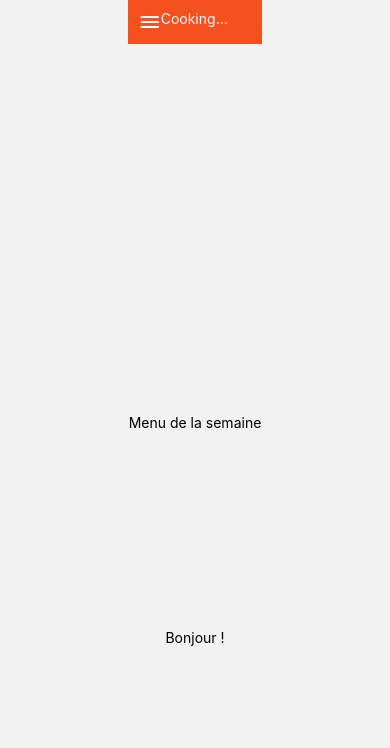
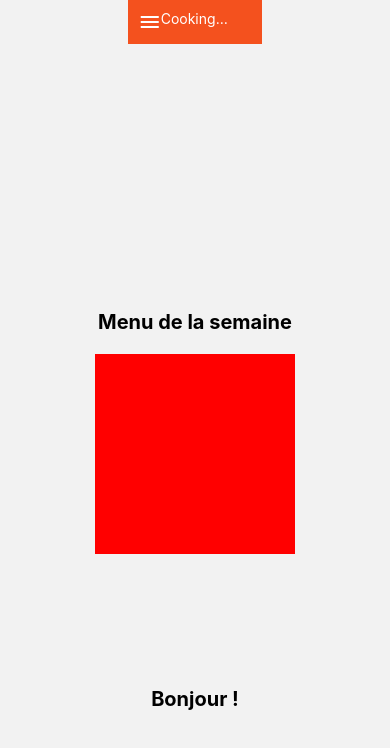
Before and after one commit to Daron19pdf/cookingeasy-frontend, a React Native app: screen /MenuScreen in a window 390 px wide. Shown: the top 748 px of the page. Built offline with nearby package versions, Linux system fonts and the light colour scheme; grey boxes are pictures that could not be loaded.

Commit message:
creation modal + header + fin de la page home - CD

```diff
--- /dev/null
+++ b/component/recette.js
@@ -0,0 +1,26 @@
+import React from "react";
+import { StyleSheet, View, Text, Image, TouchableOpacity } from "react-native";
+import { useSelector } from "react-redux";
+
+
+export default function Recette() {
+    const User = useSelector((state) => state.user.value);
+
+
+    return (
+        <View style={styles.container}>
+            <Image style={styles.image} source={require('../assets/penne.jpg')} />
+            </View>
+    );
+    };
+
+
+const styles = StyleSheet.create({
+    container: {
+        width: 200,
+        height: 200,
+        alignItems: "center",
+        justifyContent: "center",
+        backgroundColor:'red'
+    },
+});
--- a/screens/MenuScreen.js
+++ b/screens/MenuScreen.js
@@ -1,12 +1,16 @@
 import { View, Text, StyleSheet } from 'react-native'
 import React from 'react'
 import Menu from '../component/menu';
+import Recette from '../component/recette';
 
 export default function MenuScreen({ navigation}) {
+
+
   return (
     <View style={styles.container}>
       <Menu  />
-      <Text>Menu de la semaine</Text>
+      <Text style={styles.title}>Menu de la semaine</Text>
+      <Recette />
      <View style={styles.container}>
       <Text style={styles.title}>Bonjour !</Text>
       </View>
@@ -20,4 +24,9 @@ const styles = StyleSheet.create({
     alignItems: 'center',
     justifyContent: 'center',
   },
+  title: {
+    fontSize: 20,
+    fontWeight: 'bold',
+    margin:20,
+  },
 });
```
